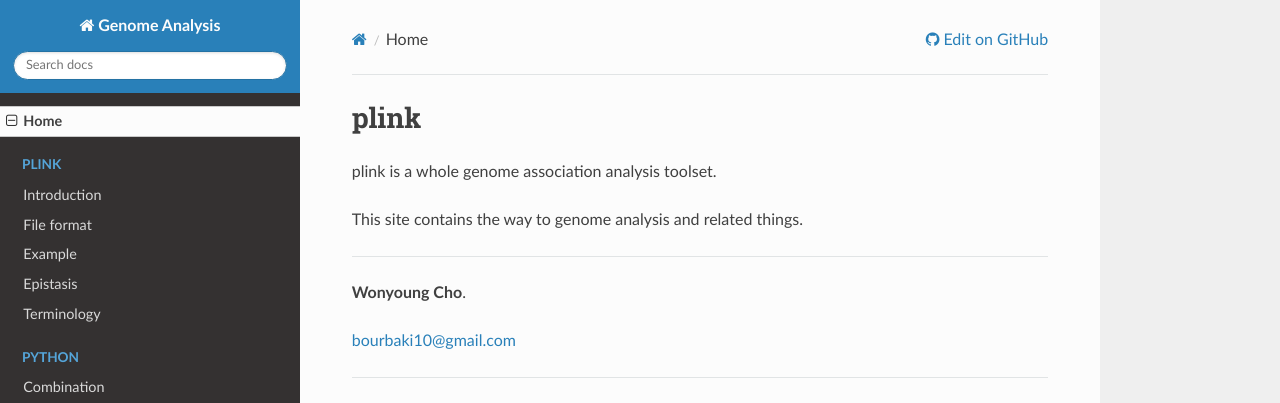
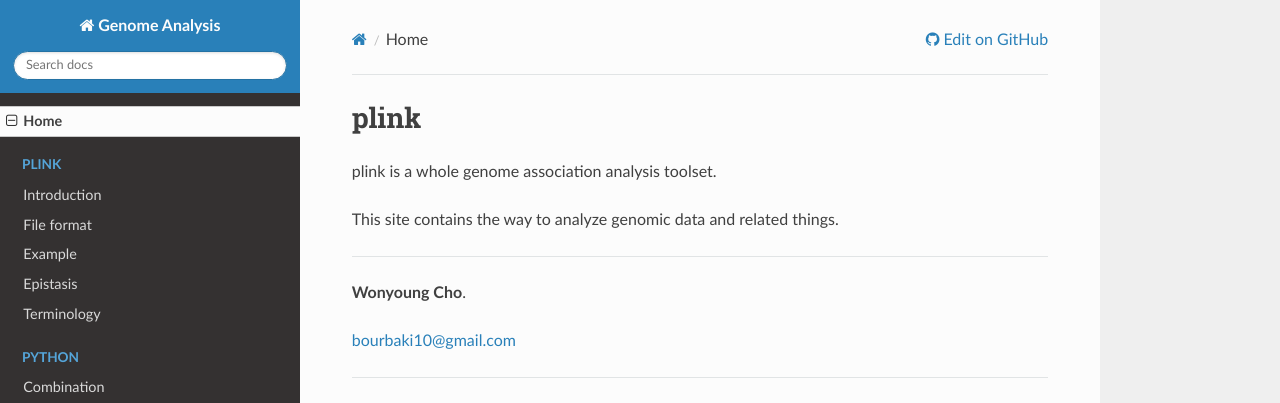
Before and after one commit to WonyoungCho/plink, an MkDocs documentation site: the page built from docs/index.md, in a window 1280 px wide and 928 px high. Shown: the top 403 px of the window. Built offline with MkDocs 1.6.1, drawn with Linux system fonts in a browser that asks for light colours; nearby versions of some CDN libraries; old or Windows-style settings are respelled for this version of MkDocs.

Commit message:
Update index.md

```diff
--- a/docs/index.md
+++ b/docs/index.md
@@ -2,7 +2,7 @@
 
 plink is a whole genome association analysis toolset.
 
-This site contains the way to genome analysis and related things.
+This site contains the way to analyze genomic data and related things.
 
 ---
 
```
